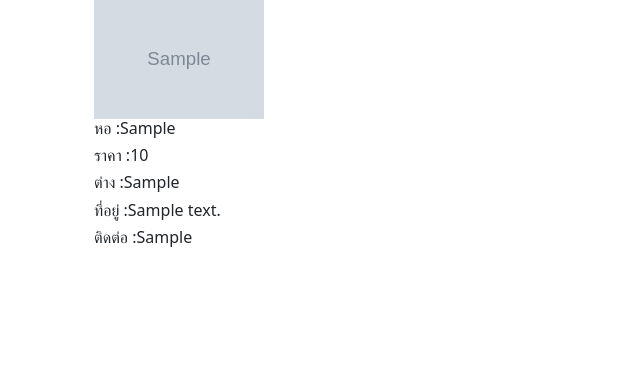
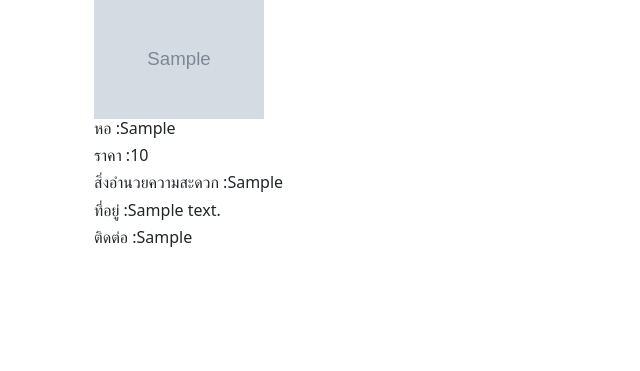
Before and after one commit to tfboy1215/csc_dormitory, a PHP site: page /room.php in a window 1280 px wide. Shown: the part 143-514 px from the top of the page, without its empty margins (0-640 px from the left). Run offline with PHP 8.4, Linux system fonts and the light colour scheme; tables that the repository leaves empty or names only in its code hold one stand-in row (values such as "Sample post"); grey boxes marked "Sample" are stand-in pictures; some libraries are stand-ins or nearby versions.

Commit message:
add dormitory

```diff
--- a/web/room.php
+++ b/web/room.php
@@ -55,7 +55,7 @@ include("conDB.php");
                     $data = $rows[$i]['price'];
                     print('<h6>ราคา :' . $data . '</h6>');
                     $data = $rows[$i]['desscription'];
-                    print('<h6>ต่าง :' . $data . '</h6>');
+                    print('<h6>สิ่งอำนวยความสะดวก :' . $data . '</h6>');
                     $data = $rows[$i]['address'];
                     print('<h6>ที่อยู่ :' . $data . '</h6>');
                     $data = $rows[$i]['contact'];
@@ -74,7 +74,7 @@ include("conDB.php");
                     $data = $rows[$i]['price'];
                     print('<h6>ราคา :' . $data . '</h6>');
                     $data = $rows[$i]['desscription'];
-                    print('<h6>ต่าง :' . $data . '</h6>');
+                    print('<h6>สิ่งอำนวยความสะดวก :' . $data . '</h6>');
                     $data = $rows[$i]['address'];
                     print('<h6>ที่อยู่ :' . $data . '</h6>');
                     $data = $rows[$i]['contact'];
@@ -93,7 +93,7 @@ include("conDB.php");
                     $data = $rows[$i]['price'];
                     print('<h6>ราคา :' . $data . '</h6>');
                     $data = $rows[$i]['desscription'];
-                    print('<h6>ต่าง :' . $data . '</h6>');
+                    print('<h6>สิ่งอำนวยความสะดวก :' . $data . '</h6>');
                     $data = $rows[$i]['address'];
                     print('<h6>ที่อยู่ :' . $data . '</h6>');
                     $data = $rows[$i]['contact'];
```
